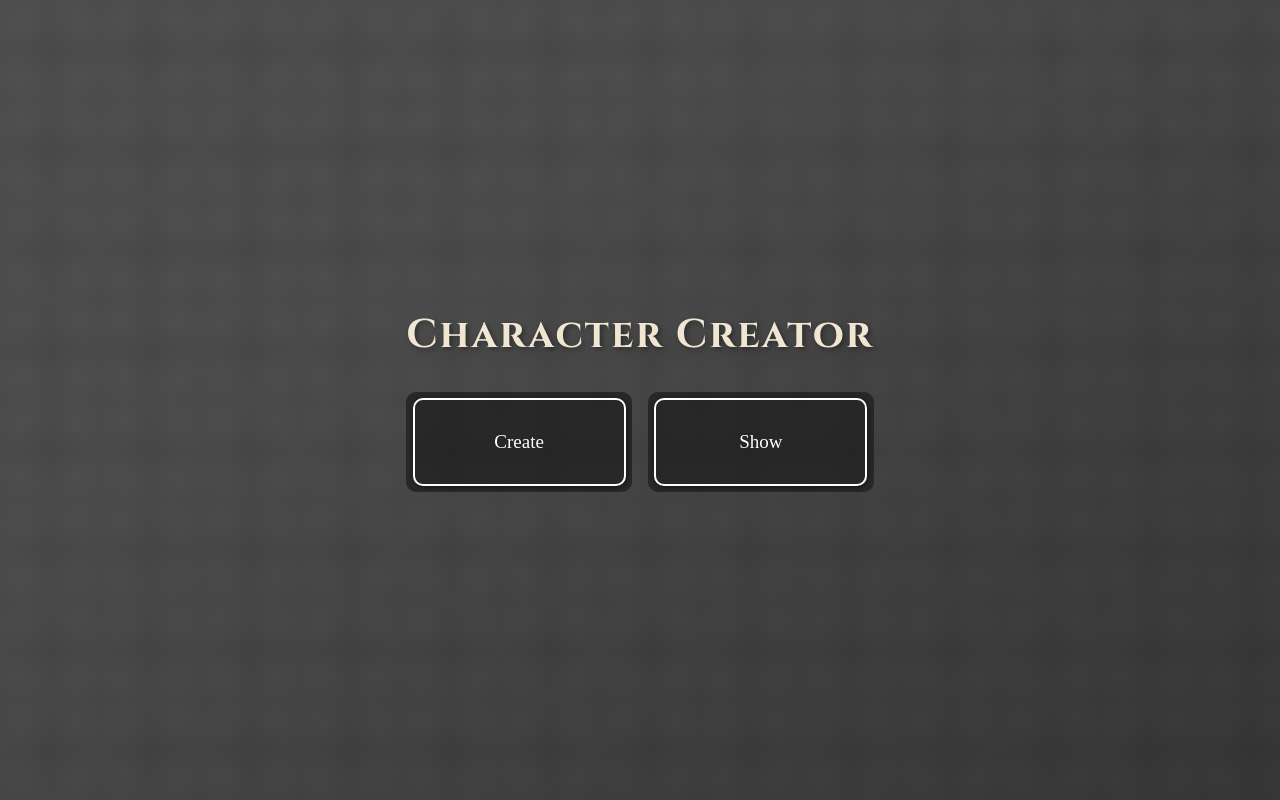
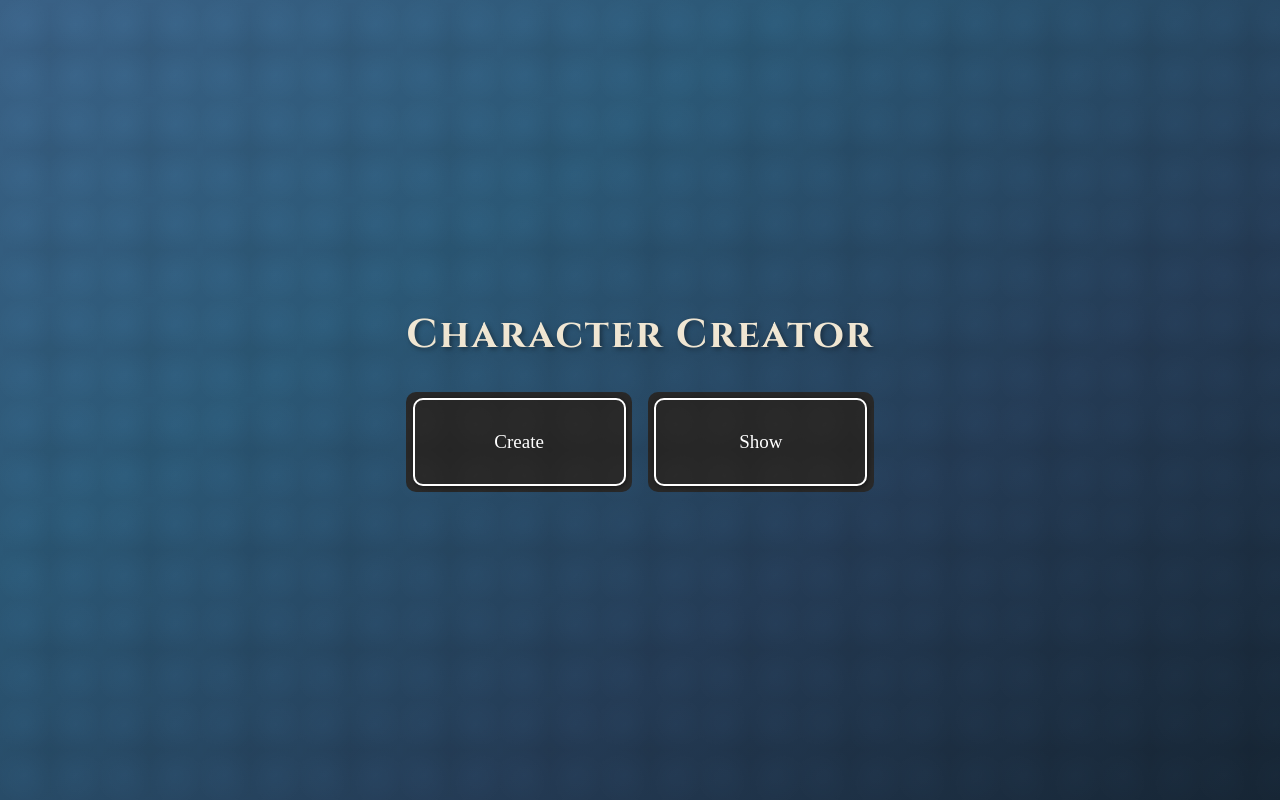
Before and after one commit to Espadv69/Character-Creator, a React (Vite) app: page / in a window 1280 px wide. Built offline with nearby package versions, Linux system fonts and the light colour scheme; a web font is replaced by a local one.

Commit message:
style: update background gradient and texture pattern for improved aesthetics

```diff
--- a/src/components/css/global.css
+++ b/src/components/css/global.css
@@ -29,7 +29,9 @@ body {
     sans-serif;
 
   color: white;
-  background: linear-gradient(145deg, #4d4d4d, #4a4a4a, #3f3f3f, #353535);
+
+  /* Fondo con tonos de azul */
+  background: linear-gradient(145deg, #3a6186, #2b5876, #243b55, #162534);
   background-size: cover;
   overflow-y: hidden;
 }
@@ -45,10 +47,11 @@ body::before {
   right: 0;
   bottom: 0;
 
+  /* Patrón de textura más claro */
   background: radial-gradient(circle,
-      rgba(255, 255, 255, 0.05) 1%,
-      transparent 80%),
-    radial-gradient(circle, rgba(0, 0, 0, 0.05) 1%, transparent 70%);
+      rgba(255, 255, 255, 0.08) 1%,
+      transparent 85%),
+    radial-gradient(circle, rgba(0, 0, 0, 0.05) 1%, transparent 75%);
   background-size:
     50px 50px,
     100px 100px;
```
